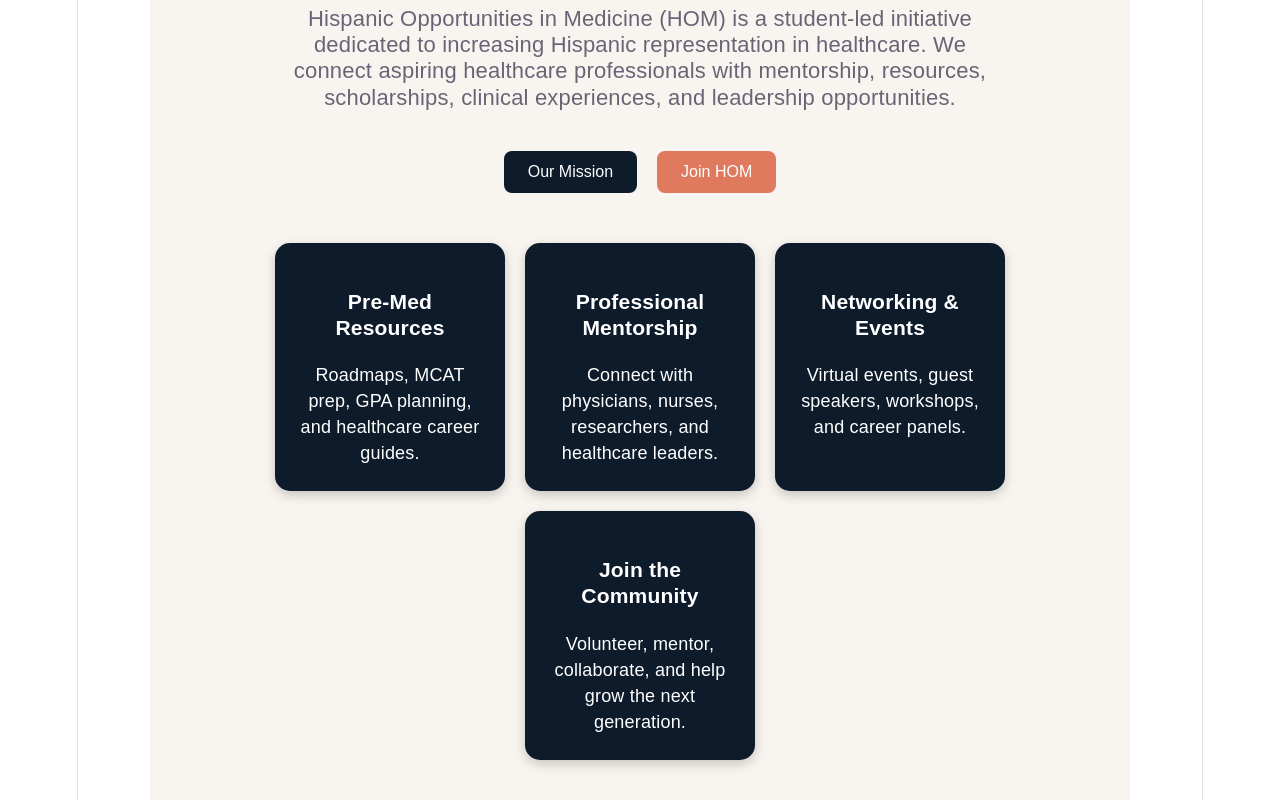
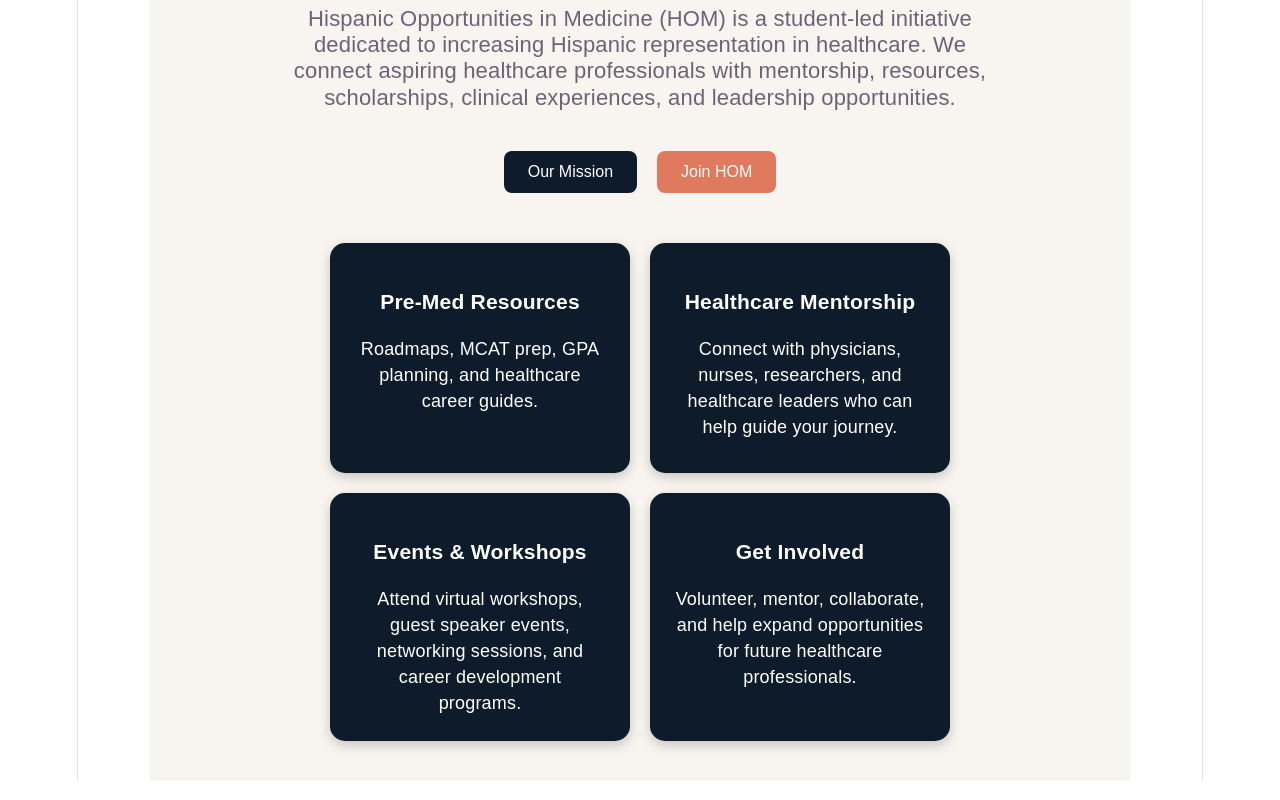
Before and after one commit to JanmichaelRivera/hom-website, a React (Vite) app: page / in a window 1280 px wide. Shown: the part 543-1343 px from the top of the page. Built offline with nearby package versions, Linux system fonts and the light colour scheme.

Commit message:
Updated About page

```diff
--- a/src/App.jsx
+++ b/src/App.jsx
@@ -158,7 +158,8 @@ export default function App() {
             backgroundColor: "#0D1B2A",
             color: "white",
             padding: "25px",
-            width: "180px",
+            width: "250px",
+minHeight: "180px",
             borderRadius: "15px",
             boxShadow: "0 4px 12px rgba(0,0,0,0.2)",
           }}
@@ -172,13 +173,14 @@ export default function App() {
             backgroundColor: "#0D1B2A",
             color: "white",
             padding: "25px",
-            width: "180px",
+            width: "250px",
+minHeight: "180px",
             borderRadius: "15px",
             boxShadow: "0 4px 12px rgba(0,0,0,0.2)",
           }}
         >
-          <h3>Professional Mentorship</h3>
-          <p>Connect with physicians, nurses, researchers, and healthcare leaders.</p>
+          <h3>Healthcare Mentorship</h3>
+          <p>Connect with physicians, nurses, researchers, and healthcare leaders who can help guide your journey.</p>
         </div>
 
         <div
@@ -186,13 +188,14 @@ export default function App() {
             backgroundColor: "#0D1B2A",
             color: "white",
             padding: "25px",
-            width: "180px",
+            width: "250px",
+minHeight: "180px",
             borderRadius: "15px",
             boxShadow: "0 4px 12px rgba(0,0,0,0.2)",
           }}
         >
-          <h3>Networking & Events</h3>
-          <p>Virtual events, guest speakers, workshops, and career panels.</p>
+          <h3>Events & Workshops</h3>
+          <p>Attend virtual workshops, guest speaker events, networking sessions, and career development programs.</p>
         </div>
 
       <div
@@ -200,13 +203,14 @@ export default function App() {
           backgroundColor: "#0D1B2A",
           color: "white",
           padding: "25px",
-          width: "180px",
+          width: "250px",
+minHeight: "180px",
           borderRadius: "15px",
           boxShadow: "0 4px 12px rgba(0,0,0,0.2)",
         }}
       >
-        <h3>Join the Community</h3>
-        <p>Volunteer, mentor, collaborate, and help grow the next generation.</p>
+        <h3>Get Involved</h3>
+        <p>Volunteer, mentor, collaborate, and help expand opportunities for future healthcare professionals.</p>
       </div>
       </div>
     </div>
--- a/src/pages/About.jsx
+++ b/src/pages/About.jsx
@@ -1,3 +1,4 @@
+import { Link } from "react-router-dom";
 export default function About() {
   return (
     <div
@@ -9,9 +10,24 @@ export default function About() {
         fontFamily: "Arial"
       }}
     >
-      <h1 style={{ fontSize: "56px" }}>
-        About HOM
-      </h1>
+      <Link
+  to="/"
+  style={{
+    textDecoration: "none",
+    color: "#E07A5F",
+    fontWeight: "bold",
+    fontSize: "18px",
+  }}
+>
+  ← Back to Home
+</Link>
+<h1 style={{ fontSize: "56px", color: "#0D1B2A" }}>
+  About HOM
+</h1>
+
+<h2 style={{ color: "#E07A5F" }}>
+  Hispanic Opportunities in Medicine
+</h2>
 
       <p style={{ fontSize: "22px", lineHeight: "1.8" }}>
         Hispanic Opportunities in Medicine (HOM) exists to increase
--- a/src/pages/Resources.jsx
+++ b/src/pages/Resources.jsx
@@ -1,3 +1,14 @@
+import { Link } from "react-router-dom";
+<Link
+  to="/"
+  style={{
+    textDecoration: "none",
+    color: "#E07A5F",
+    fontWeight: "bold",
+  }}
+>
+  ← Back to Home
+</Link>
 export default function Resources() {
   return (
     <div style={{ padding: "40px" }}>
```
